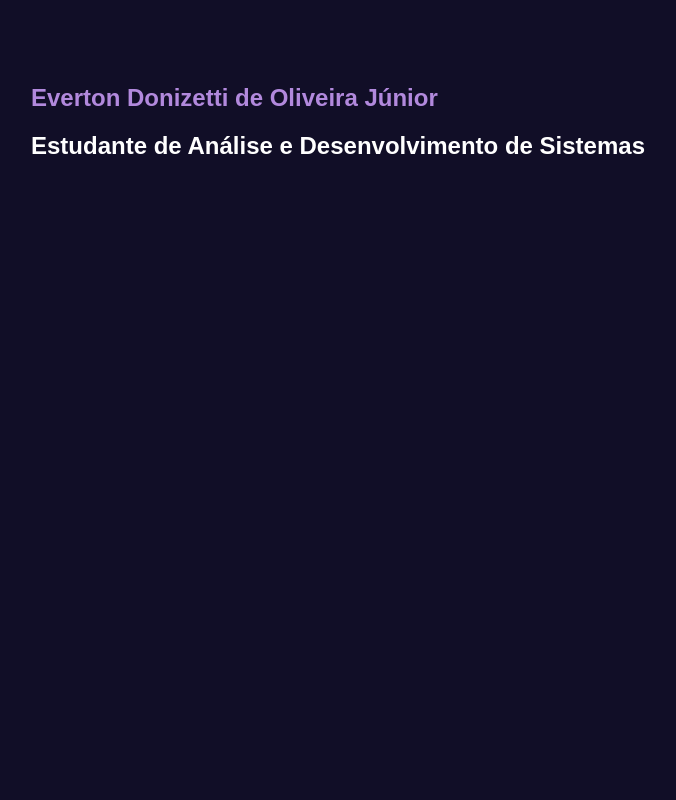
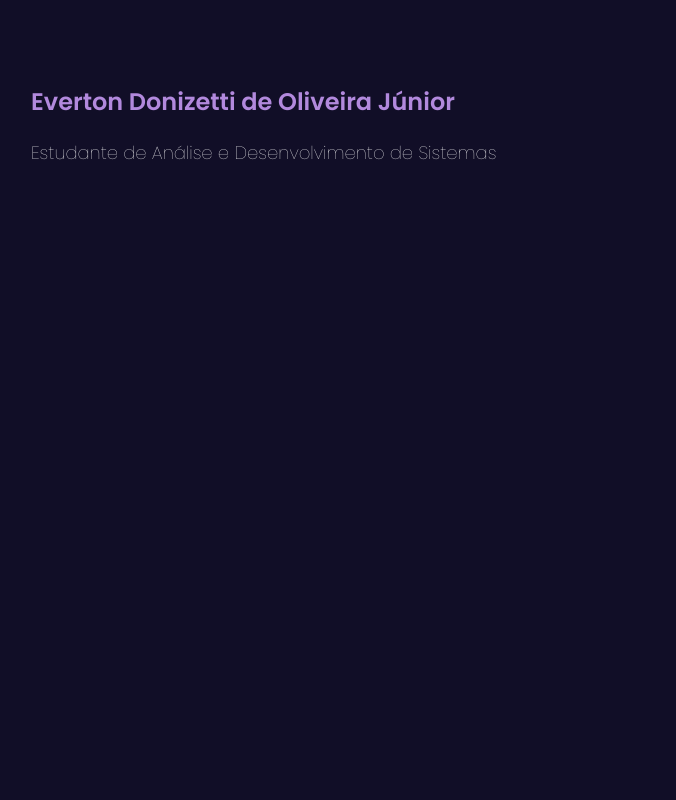
Before and after one commit to Everton-Jr/everton-jr.github.io, a plain HTML site: page index.html in a window 1280 px wide. Shown: the top 800 px of the page, without its empty margins (33-709 px from the left). Drawn offline with Linux system fonts and the light colour scheme.

Commit message:
font adjusts

```diff
--- a/assets/style/main.scss
+++ b/assets/style/main.scss
@@ -1,3 +1,5 @@
+@import url('https://fonts.googleapis.com/css2?family=Poppins:wght@100;400;600;800&display=swap');
+
 $cPurpleDark: #381C57;
 $cPurpleLight: #B289DD;
 $cPurple: #8c45d6;
@@ -15,13 +17,14 @@ body {
 
   margin: 0;
 
-  font-family: Arial, Helvetica, sans-serif;
+  font-family: 'Poppins', Arial, Helvetica, sans-serif;
 
   background-color: $cDark;
 
   color: #fff;
 
   h1 {
+    font-weight: 600;
     color: $cPurpleLight;
   }
 
@@ -31,6 +34,11 @@ body {
 
     padding: 5% 5% 0 5%;
     box-sizing: border-box;
+
+    &:nth-of-type(1) h2 {
+      font-size: 18px;
+      font-weight: 100;
+    }
 
     ul {
       display: flex;
@@ -58,6 +66,7 @@ body {
 
           color: $cPurpleLight;
           text-align: end;
+          font-weight: 400;
           margin: 0;
           padding-top: 11px;
           padding-right: 4px;
@@ -73,7 +82,6 @@ body {
       }
     }
   }
-
 }
 
 $scrollbarSize: 10px;
```
Also changed, not shown: assets/style/main.css, 1 other file.
